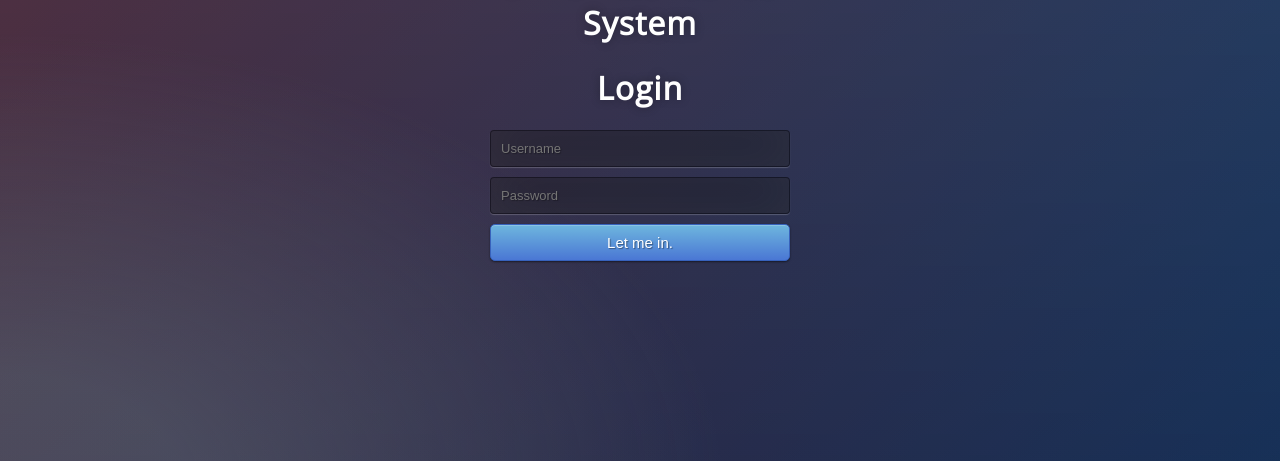
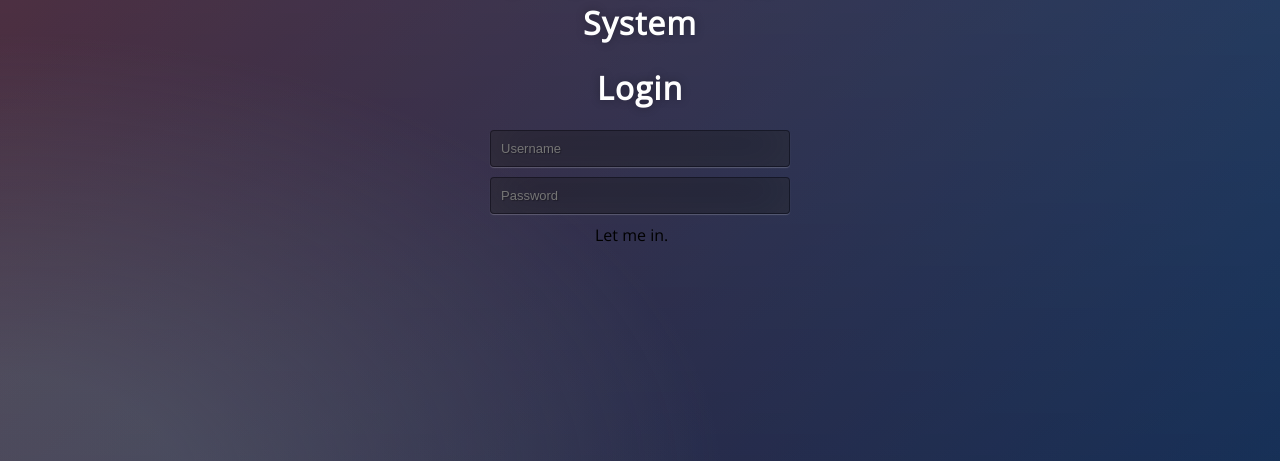
Before and after one commit to volcano619/silfra-attendance, a Django app: page / in a window 1280 px wide. Shown: the part 313-774 px from the top of the page. Run offline with Django 3.2, Linux system fonts and the light colour scheme.

Commit message:
Update login.html

```diff
--- a/sample/templates/sample/login.html
+++ b/sample/templates/sample/login.html
@@ -2,31 +2,20 @@
 
 {% block content %}
 
-<!--<div style="margin-top:70px;">
 
-<form>
-
-									<div class="input-group">
-										<span class="input-group-addon">Username</span>
-										<input id="username" type="text" class="form-control" name="username" placeholder="Enter Username">
-									</div>
-									<div class="input-group">
-										<span class="input-group-addon">Password</span>
-										<input id="password" type="password" class="form-control" name="password" placeholder="Enter Password">
-									</div>
-								  </form>
-								  <button style="margin-left: 170px;margin-right: 90px;margin-top:10px" id="loginbt" type="button" class="btn btn-success">Login</button>
-</div>-->
 
 
 
 <div class="login">
+
 	<h1>Silfra Attendance System</h1>
 	<h1>Login</h1>
     <form method="post">
     	<input type="text" id="username" name="u" placeholder="Username" required="required" />
         <input type="password" id="password" name="p" placeholder="Password" required="required" />
-        <button type="submit" id="loginbt" class="btn btn-primary btn-block btn-large">Let me in.</button>
+        <a style="margin-left:105px" type="submit" id="loginbt" class="btnfos btnfos-2">Let me in.</a>
+
+
     </form>
 </div>
 
```
